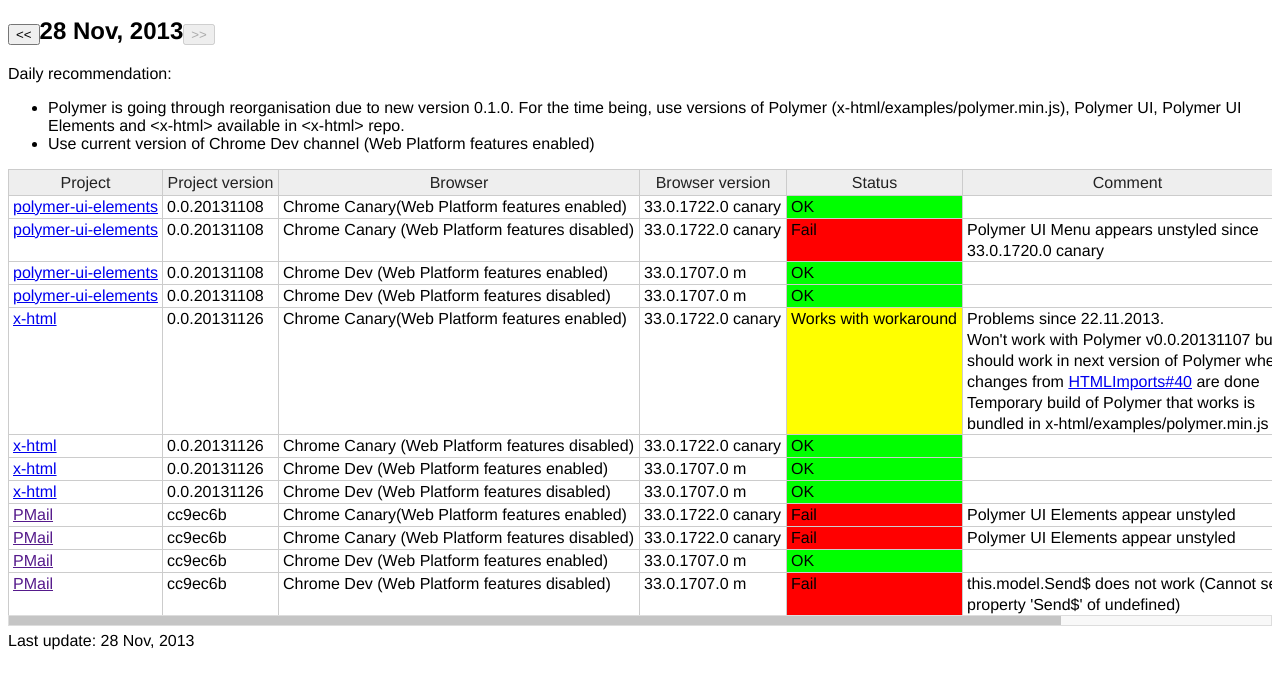
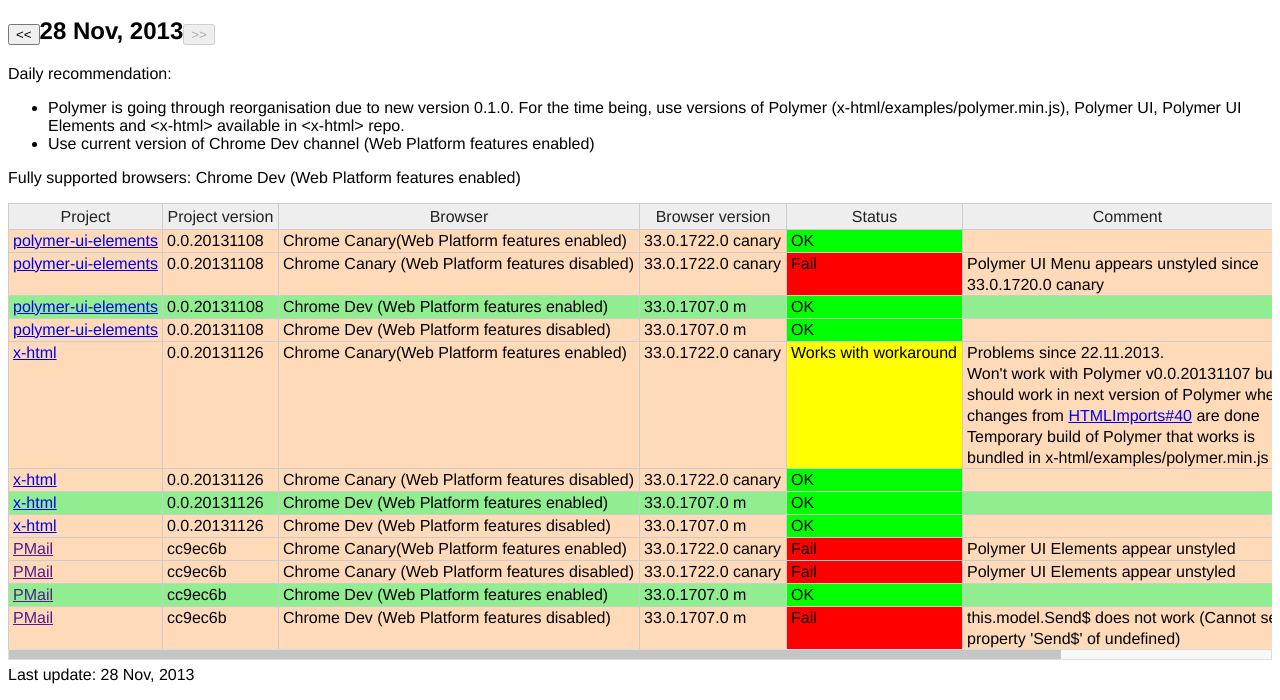
Before and after one commit to warpech/daily-dashboard, a website: page index.html in a window 1280 px wide. Shown: the part 100-800 px from the top of the page. Drawn offline with Linux system fonts and the light colour scheme.

Commit message:
highlight recommended browser

```diff
--- a/index.html
+++ b/index.html
@@ -46,6 +46,8 @@
 
 <p>Daily recommendation: <span id="recommendation"></span></p>
 
+<p>Fully supported browsers: <span id="greenBrowsers"></span></p>
+
 <div id="hot"></div>
 
 <p>Last update: <span id="lastUpdate"></span></p>
--- a/index.js
+++ b/index.js
@@ -12,7 +12,8 @@
         break;
     }
 
-    Handsontable.Dom.fastInnerHTML(TD, '<a href="' + url + '">' + value + '</a>');
+    value = '<a href="' + url + '">' + value + '</a>';
+    htmlRenderer.apply(this, arguments);
   }
 
   function statusRenderer(instance, TD, row, col, prop, value, cellProperties) {
@@ -34,8 +35,63 @@
     }
   }
 
+  function recommendationRenderer(instance, TD, row, col, prop, value, cellProperties) {
+    var browserRecommendation = browserGecommendation(instance.getData(), instance.getDataAtRow(row).browser);
+    switch (browserRecommendation) {
+      case 'red':
+        TD.style.backgroundColor = 'PeachPuff';
+        break;
+
+      case 'yellow':
+        TD.style.backgroundColor = '#FFFF99';
+        break;
+
+      case 'green':
+        TD.style.backgroundColor = 'lightgreen';
+        break;
+    }
+    Handsontable.cellLookup.renderer.text.apply(this, arguments);
+  }
+
+  function browserGecommendation(data, browser) {
+    var scores = {
+      red: 0,
+      yellow: 0,
+      green: 0
+    }
+    for (var i = 0, ilen = data.length; i < ilen; i++) {
+      if (data[i].browser === browser) {
+        scores[data[i].status]++;
+      }
+    }
+    if (scores.red) {
+      return "red";
+    }
+    else if (scores.yellow) {
+      return "yellow";
+    }
+    else if (scores.green) {
+      return "green";
+    }
+  }
+
+  function greenBrowsers(data) {
+    var out = [];
+    var checked = {};
+    for (var i = 0, ilen = data.length; i < ilen; i++) {
+      if (!checked[data[i].browser]) {
+        checked[data[i].browser] = true;
+        if (browserGecommendation(data, data[i].browser) === 'green') {
+          out.push(data[i].browser);
+        }
+      }
+    }
+    return out;
+  }
+
   function htmlRenderer(instance, TD, row, col, prop, value, cellProperties) {
-    TD.innerHTML = value;
+    recommendationRenderer.apply(this, arguments);
+    Handsontable.Dom.fastInnerHTML(TD, value);
   }
 
   function dateToHumanDate(input) {
@@ -49,6 +105,7 @@
   $("#hot").handsontable({
     readOnly: true,
     data: [],
+    renderer: recommendationRenderer,
     columns: [
       {
         title: "Project",
@@ -96,6 +153,7 @@
     $("#hot").handsontable('loadData', data[index].statuses);
     $("#recommendation").html(data[index].recommendation || '');
     $("#currentDate").text(dateToHumanDate(data[index].date));
+    $("#greenBrowsers").text(greenBrowsers(data[index].statuses).join(', ') || "none");
     if (currentIndex === 0) {
       $('#prevDate').attr("disabled", "disabled");
     }
```
